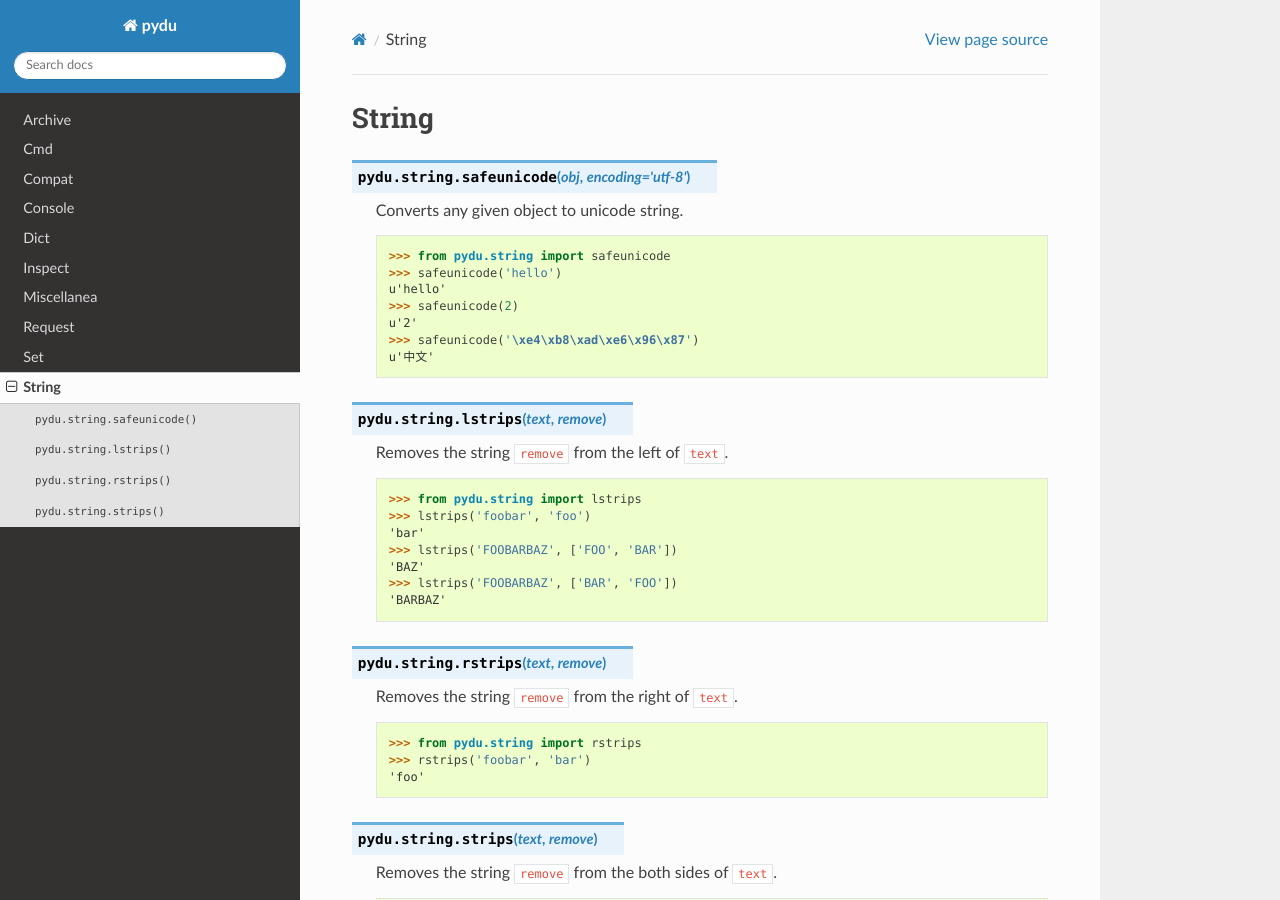
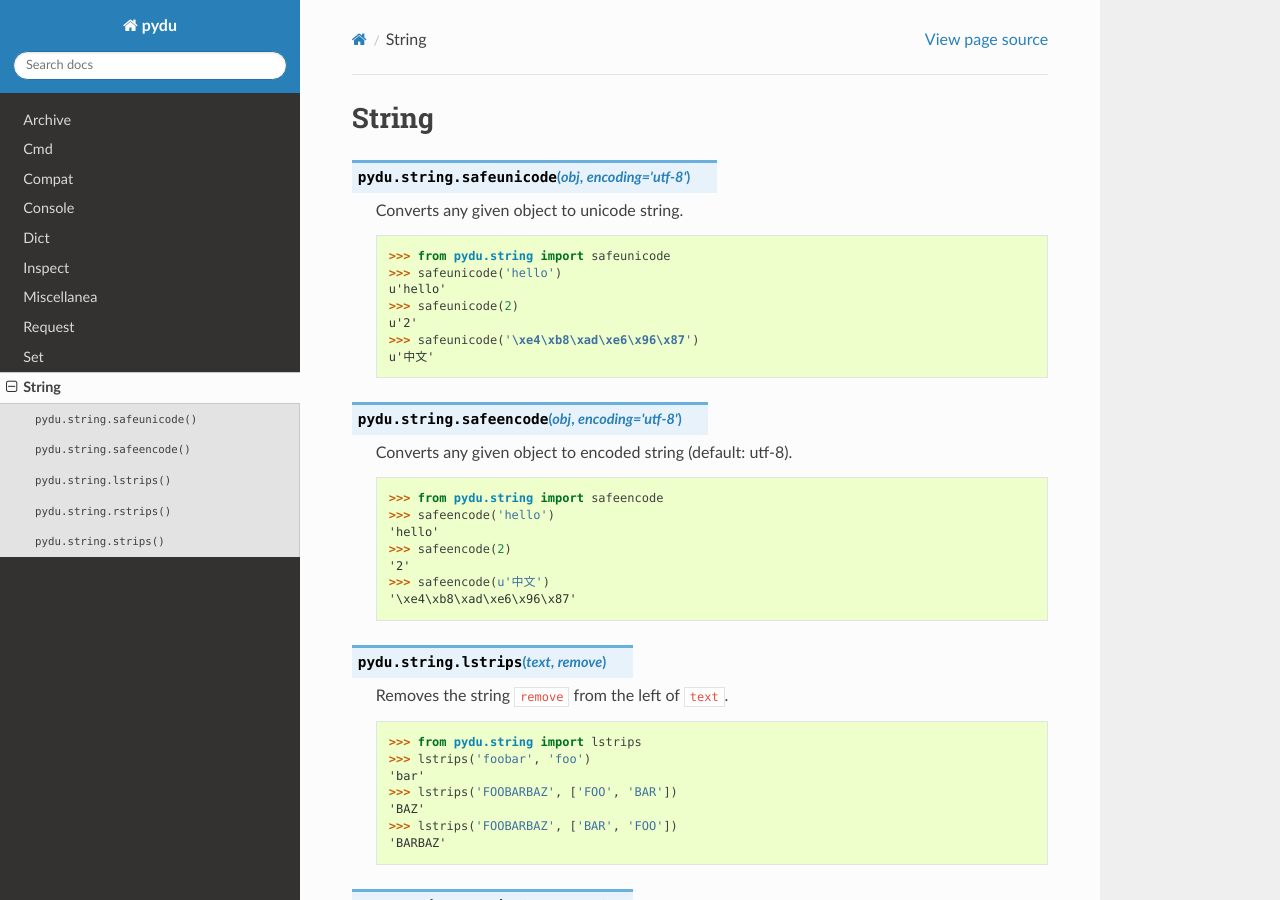
Before and after one commit to flaggo/pydu, a Sphinx documentation site: the page built from docs/string.rst, in a window 1280 px wide and 900 px high. Built offline with Sphinx 7.4.7 and the Read the Docs theme 2.0.0, drawn with Linux system fonts in a browser that asks for light colours.

Commit message:
refactor safestr to safeencode and add doc for it.

```diff
--- a/docs/string.rst
+++ b/docs/string.rst
@@ -12,6 +12,19 @@ String
     u'2'
     >>> safeunicode('\xe4\xb8\xad\xe6\x96\x87')
     u'中文'
+
+
+.. py:function:: pydu.string.safeencode(obj, encoding='utf-8')
+
+  Converts any given object to encoded string (default: utf-8).
+
+    >>> from pydu.string import safeencode
+    >>> safeencode('hello')
+    'hello'
+    >>> safeencode(2)
+    '2'
+    >>> safeencode(u'中文')
+    '\xe4\xb8\xad\xe6\x96\x87'
 
 
 .. py:function:: pydu.string.lstrips(text, remove)
```
Also changed, not shown: 2 other files.
